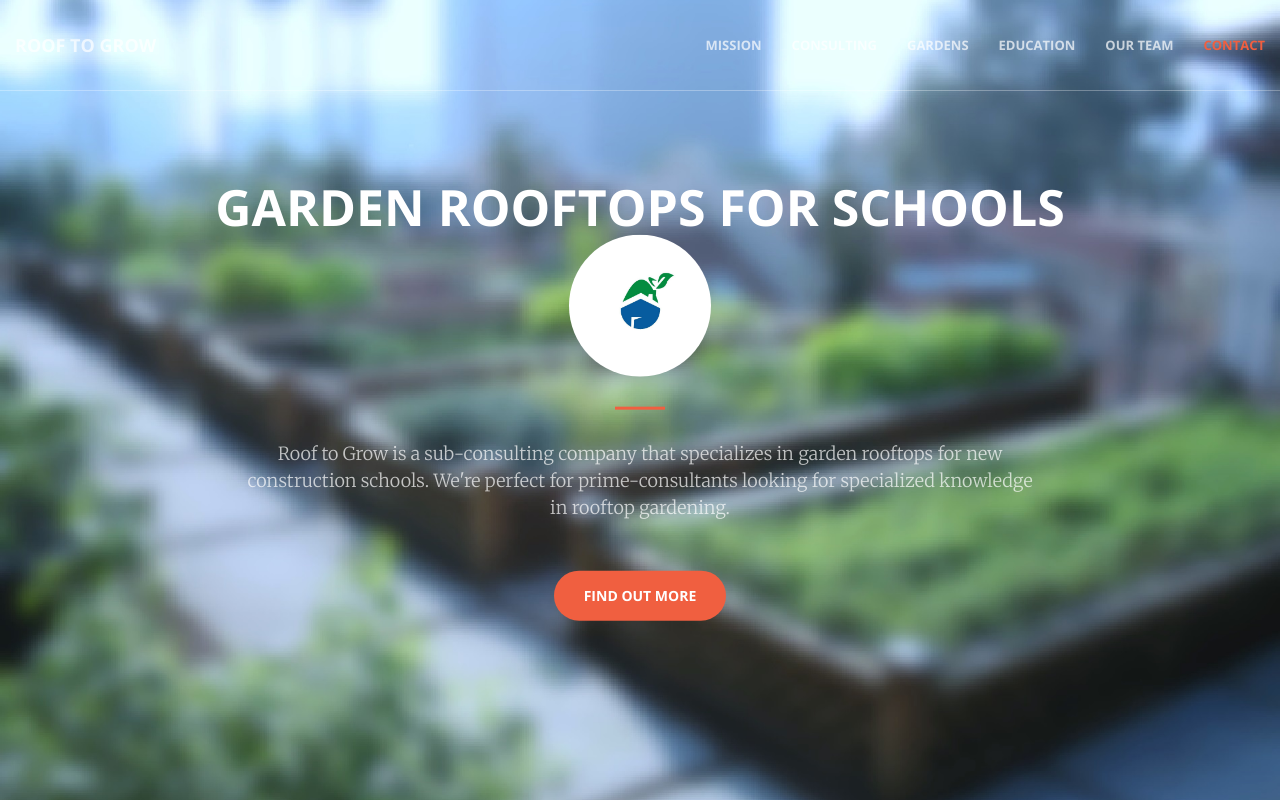
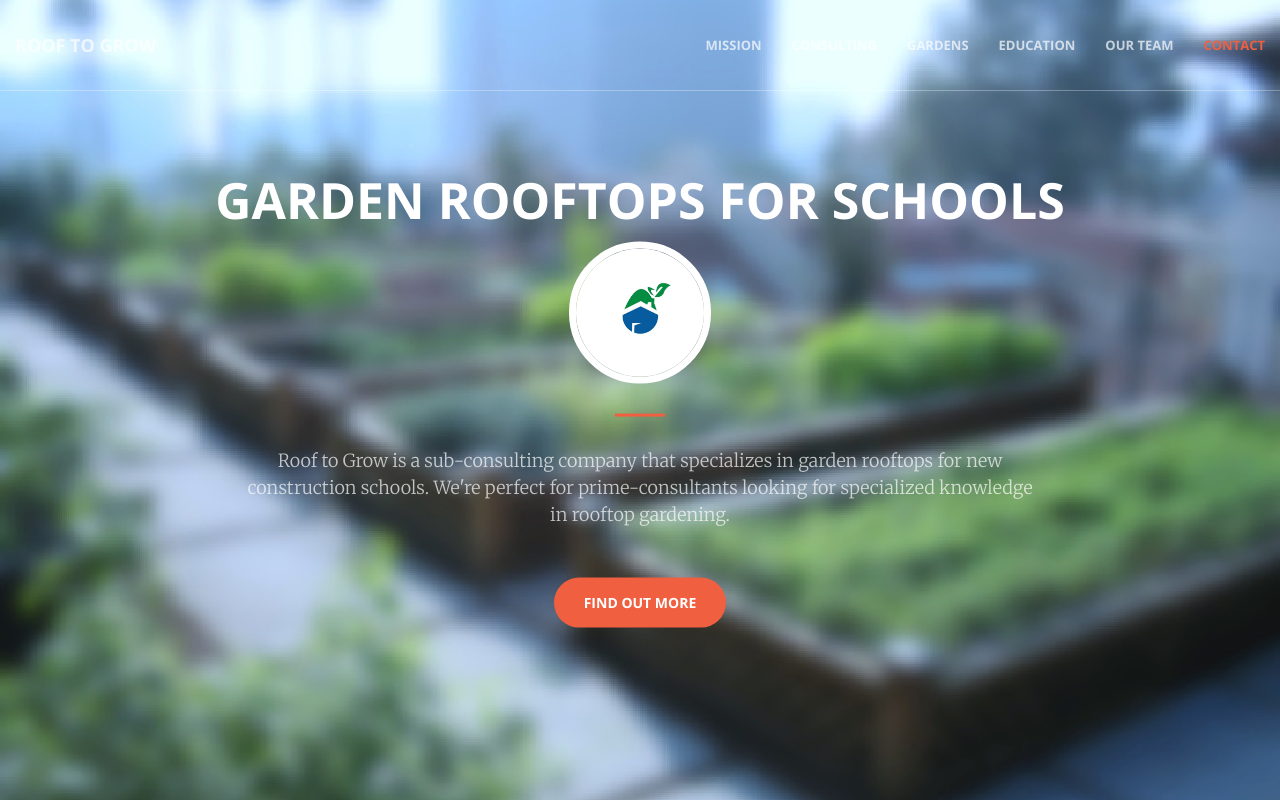
Before and after one commit to rooftogrow/rooftogrow.github.io, a website: page index.html in a window 1280 px wide. Shown: the top 800 px of the page. Drawn offline with nearby package versions, Linux system fonts and the light colour scheme.

Commit message:
Roof to Grow

```diff
--- a/css/creative.css
+++ b/css/creative.css
@@ -443,3 +443,8 @@ body {
 education {
     background-image: url('../img/education.jpg');
 }
+
+#logo {
+     margin-top: 10%;
+     border: 7px solid white;
+}
```
